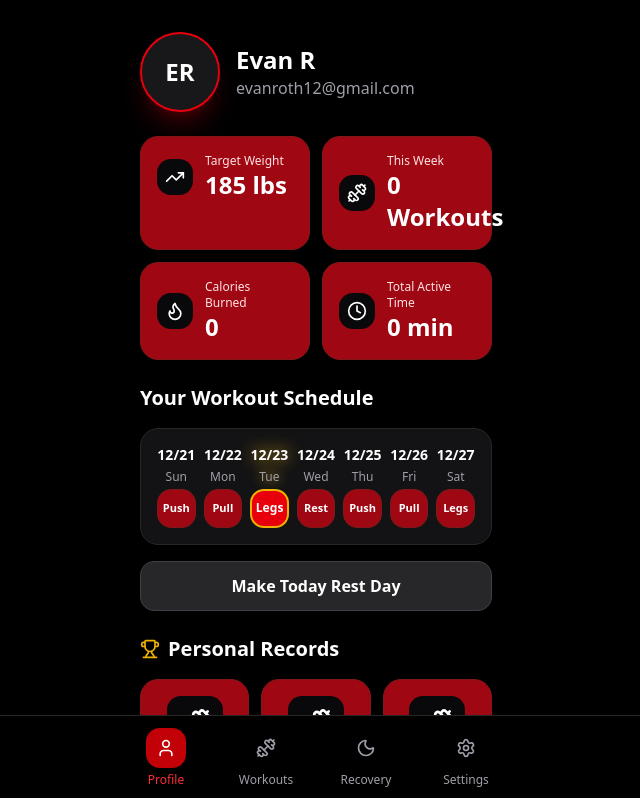
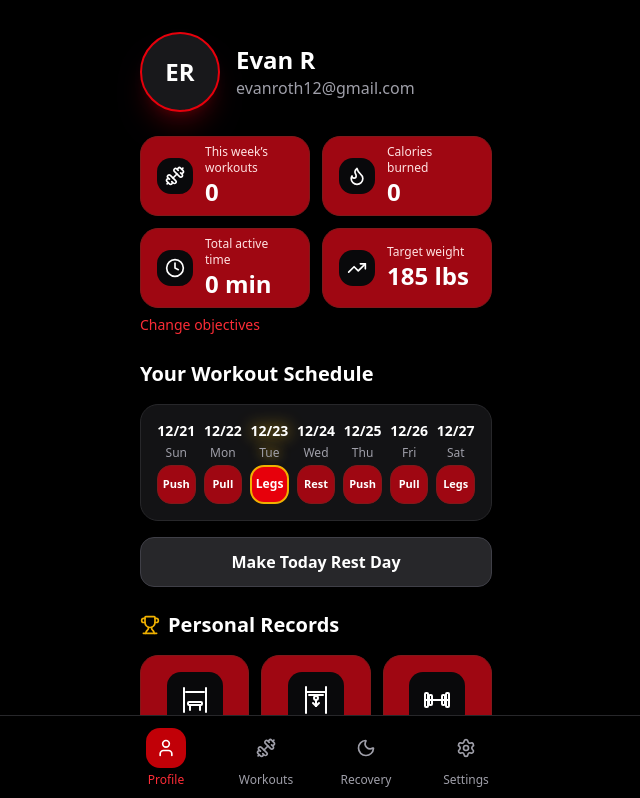
Before and after one commit to kratosgymco/appv1, a Next.js app in the folder kratos-app/: page /profile in a window 1280 px wide. Shown: the top 798 px of the page, without its empty margins (324-964 px from the left). Built offline with nearby package versions, Linux system fonts and the light colour scheme.

Commit message:
made changes to profile page

```diff
--- a/kratos-app/app/profile/page.tsx
+++ b/kratos-app/app/profile/page.tsx
@@ -3,19 +3,34 @@ import { useState } from "react";
 
 
 import { format } from "date-fns";
-import { Trophy, Dumbbell, Flame, Clock, TrendingUp } from "lucide-react";
+import {
+    Trophy,
+    Dumbbell,
+    Flame,
+    Clock,
+    TrendingUp,
+    Armchair,
+    Activity,
+    Weight,
+} from "lucide-react";
 
 function StatCard({
     label,
     value,
     Icon,
+    centered = false,
 }: {
     label: string;
     value: string;
     Icon: React.ComponentType<{ className?: string }>;
+    centered?: boolean;
 }) {
+
     return (
-        <div className="rounded-2xl bg-red-800 border border-red-900 shadow-lg p-4">
+        <div
+            className={`h-20 rounded-2xl bg-red-800 border border-red-900 shadow-lg px-4 py-3 flex items-center ${centered ? "justify-center text-center w-full" : ""
+                }`}
+        >
             <div className="flex items-center gap-3">
                 <div className="rounded-xl bg-zinc-950 p-2">
                     <Icon className="h-5 w-5 text-white" />
@@ -69,22 +84,110 @@ function ScheduleTile({
     );
 }
 
+function BenchIcon({ className }: { className?: string }) {
+    return (
+        <svg
+            viewBox="0 0 64 64"
+            className={className}
+            fill="none"
+            stroke="currentColor"
+            strokeWidth="4"
+            strokeLinecap="round"
+            strokeLinejoin="round"
+        >
+            {/* Uprights */}
+            <line x1="10" y1="8" x2="10" y2="56" />
+            <line x1="54" y1="8" x2="54" y2="56" />
+
+            {/* Barbell */}
+            <line x1="14" y1="16" x2="50" y2="16" />
+
+            {/* Bench */}
+            <rect x="18" y="36" width="28" height="6" rx="2" />
+            <line x1="22" y1="42" x2="22" y2="52" />
+            <line x1="42" y1="42" x2="42" y2="52" />
+        </svg>
+    );
+}
+
+function SquatIcon({ className }: { className?: string }) {
+    return (
+        <svg
+            viewBox="0 0 64 64"
+            className={className}
+            fill="none"
+            stroke="currentColor"
+            strokeWidth="4"
+            strokeLinecap="round"
+            strokeLinejoin="round"
+        >
+            {/* Rack */}
+            <line x1="12" y1="6" x2="12" y2="58" />
+            <line x1="52" y1="6" x2="52" y2="58" />
+            <line x1="12" y1="16" x2="52" y2="16" />
+
+            {/* Bar */}
+            <line x1="18" y1="22" x2="46" y2="22" />
+
+            {/* Lifter */}
+            <circle cx="32" cy="28" r="4" />
+            <line x1="32" y1="32" x2="32" y2="44" />
+            <line x1="26" y1="38" x2="32" y2="44" />
+            <line x1="38" y1="38" x2="32" y2="44" />
+        </svg>
+    );
+}
+
+
+function BarbellIcon({ className }: { className?: string }) {
+    return (
+        <svg
+            viewBox="0 0 64 64"
+            className={className}
+            fill="none"
+            stroke="currentColor"
+            strokeWidth="4"
+            strokeLinecap="round"
+            strokeLinejoin="round"
+        >
+            {/* Bar */}
+            <line x1="8" y1="32" x2="56" y2="32" />
+
+            {/* Inner plates */}
+            <rect x="16" y="22" width="6" height="20" rx="2" />
+            <rect x="42" y="22" width="6" height="20" rx="2" />
+
+            {/* Outer plates */}
+            <rect x="8" y="18" width="6" height="28" rx="2" />
+            <rect x="50" y="18" width="6" height="28" rx="2" />
+        </svg>
+    );
+}
+
+
+
+
+
+
 function PRCard({
     name,
     current,
     prediction,
     weeks,
+    Icon,
 }: {
     name: string;
     current: string;
     prediction: string;
     weeks: number;
+    Icon: React.ComponentType<{ className?: string }>;
 }) {
+
     return (
         <div className="rounded-2xl bg-red-800 border border-red-900 shadow-md p-4">
             <div className="flex items-center justify-center mb-3">
                 <div className="p-3 bg-zinc-950 rounded-xl">
-                    <Dumbbell className="w-8 h-8 text-white" />
+                    <Icon className="w-8 h-8 text-white" />
                 </div>
             </div>
 
@@ -110,12 +213,28 @@ export default function ProfilePage() {
         email: "evanroth12@gmail.com",
     };
 
-    const stats = [
-        { label: "Target Weight", value: "185 lbs", icon: TrendingUp },
-        { label: "This Week", value: "0 Workouts", icon: Dumbbell },
-        { label: "Calories Burned", value: "0", icon: Flame },
-        { label: "Total Active Time", value: "0 min", icon: Clock },
+    const ALL_OBJECTIVES = [
+        { id: "workoutsWeek", label: "This week’s workouts", value: "0", icon: Dumbbell },
+        { id: "calories", label: "Calories burned", value: "0", icon: Flame },
+        { id: "activeTime", label: "Total active time", value: "0 min", icon: Clock },
+        { id: "sleep", label: "Average sleep", value: "7.2 hrs", icon: Clock },
+        { id: "currentGoal", label: "Current goal", value: "Hypertrophy", icon: TrendingUp },
+        { id: "targetWeight", label: "Target weight", value: "185 lbs", icon: TrendingUp },
     ];
+
+    const [selectedObjectives, setSelectedObjectives] = useState<string[]>([
+        "targetWeight",
+        "workoutsWeek",
+        "calories",
+        "activeTime",
+    ]);
+
+    const [showObjectivePicker, setShowObjectivePicker] = useState(false);
+
+    const visibleObjectives = ALL_OBJECTIVES.filter((o) =>
+        selectedObjectives.includes(o.id)
+    );
+
 
     const defaultSchedule = ["Push", "Pull", "Legs", "Rest", "Push", "Pull", "Legs"];
     const [schedule, setSchedule] = useState(defaultSchedule);
@@ -130,10 +249,30 @@ export default function ProfilePage() {
     start.setDate(today.getDate() - today.getDay());
 
     const prs = [
-        { name: "Bench", current: "285 lbs", prediction: "290 lbs", weeks: 2 },
-        { name: "Squat", current: "315 lbs", prediction: "405 lbs", weeks: 3 },
-        { name: "Deadlift", current: "405 lbs", prediction: "495 lbs", weeks: 6 },
+        {
+            name: "Bench",
+            current: "285 lbs",
+            prediction: "290 lbs",
+            weeks: 2,
+            icon: BenchIcon,
+        },
+        {
+            name: "Squat",
+            current: "315 lbs",
+            prediction: "405 lbs",
+            weeks: 3,
+            icon: SquatIcon,
+        },
+        {
+            name: "Deadlift",
+            current: "405 lbs",
+            prediction: "495 lbs",
+            weeks: 6,
+            icon: BarbellIcon,
+        },
     ];
+
+
 
     return (
         <div className="min-h-screen bg-black text-white">
@@ -150,11 +289,40 @@ export default function ProfilePage() {
                 </div>
 
                 {/* Stats */}
-                <div className="grid grid-cols-2 gap-3">
-                    {stats.map((s) => (
-                        <StatCard key={s.label} label={s.label} value={s.value} Icon={s.icon} />
-                    ))}
+                {/* Stats + Change Objectives */}
+                <div className="space-y-1">
+                    <div className="grid grid-cols-2 gap-3">
+                        {visibleObjectives.map((s, idx) => {
+                            const isLastSingle =
+                                visibleObjectives.length % 2 === 1 &&
+                                idx === visibleObjectives.length - 1;
+
+                            return (
+                                <div
+                                    key={s.id}
+                                    className={isLastSingle ? "col-span-2 flex justify-center" : ""}
+                                >
+                                    <StatCard
+                                        label={s.label}
+                                        value={s.value}
+                                        Icon={s.icon}
+                                        centered={isLastSingle}
+                                    />
+                                </div>
+                            );
+                        })}
+                    </div>
+
+                    <button
+                        onClick={() => setShowObjectivePicker(true)}
+                        className="text-sm text-red-500 hover:text-red-600"
+                    >
+                        Change objectives
+                    </button>
                 </div>
+
+
+
 
                 {/* Workout Schedule */}
                 <div className="space-y-4">
@@ -231,7 +399,9 @@ export default function ProfilePage() {
                                 current={p.current}
                                 prediction={p.prediction}
                                 weeks={p.weeks}
+                                Icon={p.icon}
                             />
+
                         ))}
                     </div>
                 </div>
@@ -244,6 +414,57 @@ export default function ProfilePage() {
                     </div>
                 </div>
             </div>
+            {showObjectivePicker && (
+                <div className="fixed inset-20 z-50 bg-black/0 flex justify-center items-end">
+                    <div className="w-full max-w-md rounded-t-2xl bg-black border-t border-zinc-800 p-6 max-h-[70vh] overflow-y-auto">
+
+                        {/* Header */}
+                        <div className="relative mb-4 flex items-center justify-center">
+                            <h2 className="text-lg font-semibold text-center">
+                                Choose objectives
+                            </h2>
+                            <button
+                                onClick={() => setShowObjectivePicker(false)}
+                                className="absolute right-0 text-sm text-zinc-400 hover:text-white"
+                            >
+                                Done
+                            </button>
+                        </div>
+
+
+                        {/* Objective list */}
+                        <div className="grid grid-cols-2 gap-3">
+                            {ALL_OBJECTIVES.map((obj) => {
+                                const selected = selectedObjectives.includes(obj.id);
+
+                                return (
+                                    <button
+                                        key={obj.id}
+                                        onClick={() => {
+                                            setSelectedObjectives((prev) =>
+                                                selected
+                                                    ? prev.filter((id) => id !== obj.id)
+                                                    : prev.length < 4
+                                                        ? [...prev, obj.id]
+                                                        : prev
+                                            );
+                                        }}
+                                        className={`rounded-xl border px-3 py-4 text-sm font-medium transition
+                ${selected
+                                                ? "bg-red-600 border-red-700 text-white"
+                                                : "border-zinc-700 text-zinc-400"
+                                            }`}
+                                    >
+                                        {obj.label}
+                                    </button>
+                                );
+                            })}
+                        </div>
+                    </div>
+                </div>
+            )}
+
+
         </div>
     );
 }
```
